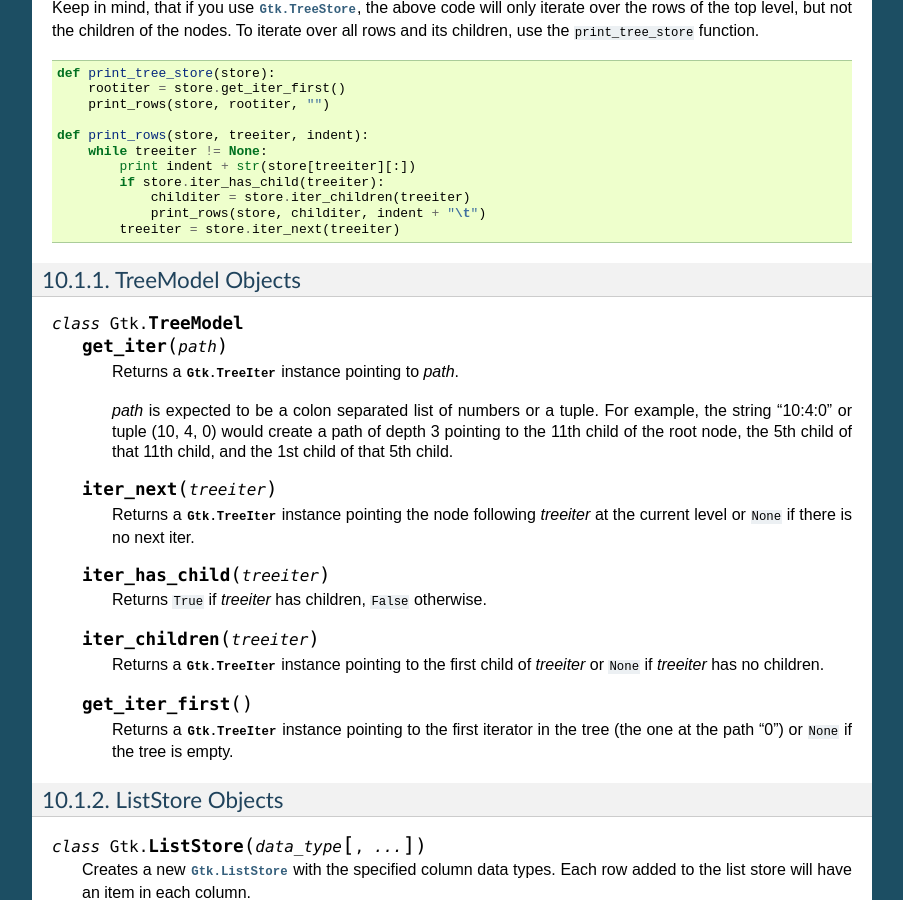
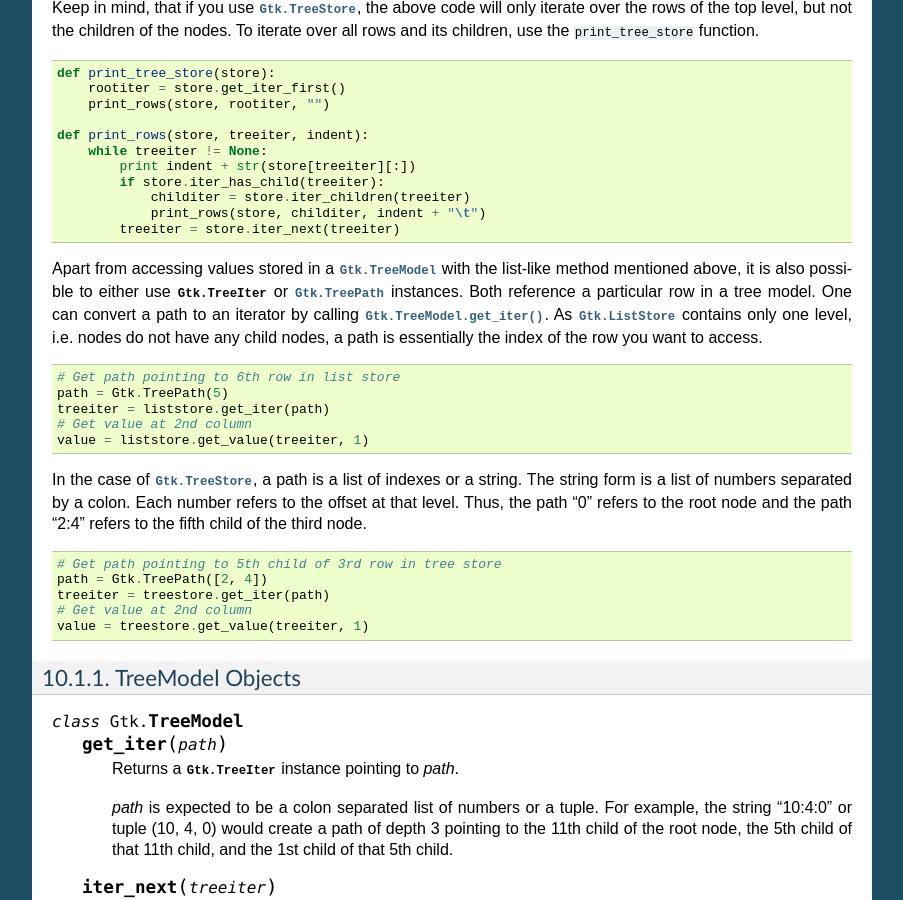
Before and after one commit to sebp/PyGObject-Tutorial, a Sphinx documentation site: the page built from source/treeview.txt, in a window 1280 px wide and 900 px high, scrolled down 1344 px. Shown: the whole window, without its empty margins (198-1101 px from the left). Built offline with Sphinx 7.4.7, drawn with Linux system fonts in a browser that asks for light colours; some of the changed text lies outside the part shown.

Commit message:
Describe how to obtain a Gtk.TreePath
Fixes https://github.com/sebp/PyGObject-Tutorial/issues/17

```diff
--- a/source/treeview.txt
+++ b/source/treeview.txt
@@ -102,6 +102,36 @@ To iterate over all rows and its children, use the ``print_tree_store`` function
                 print_rows(store, childiter, indent + "\t")
             treeiter = store.iter_next(treeiter)
 
+Apart from accessing values stored in a :class:`Gtk.TreeModel` with the list-like
+method mentioned above, it is also possible to
+either use :class:`Gtk.TreeIter` or :class:`Gtk.TreePath` instances. Both reference
+a particular row in a tree model.
+One can convert a path to an iterator by calling :meth:`Gtk.TreeModel.get_iter`.
+As :class:`Gtk.ListStore` contains only one level,
+i.e. nodes do not have any child nodes, a path is essentially the index of the row
+you want to access.
+
+.. code-block:: python
+
+    # Get path pointing to 6th row in list store
+    path = Gtk.TreePath(5)
+    treeiter = liststore.get_iter(path)
+    # Get value at 2nd column
+    value = liststore.get_value(treeiter, 1)
+
+In the case of :class:`Gtk.TreeStore`, a path is a list of indexes or a string.
+The string form is a list of numbers separated by a colon. Each number refers to
+the offset at that level. Thus, the path "0" refers to the root node and the
+path "2:4" refers to the fifth child of the third node.
+
+.. code-block:: python
+
+    # Get path pointing to 5th child of 3rd row in tree store
+    path = Gtk.TreePath([2, 4])
+    treeiter = treestore.get_iter(path)
+    # Get value at 2nd column
+    value = treestore.get_value(treeiter, 1)
+
 TreeModel Objects
 ^^^^^^^^^^^^^^^^^
 
@@ -174,6 +204,22 @@ TreeStore Objects
     If *row* is omitted or ``None``, an empty row will be appended.
 
     Returns a :class:`Gtk.TreeIter` pointing to the appended row.
+
+TreePath Objects
+^^^^^^^^^^^^^^^^
+
+.. class:: Gtk.TreePath(path)
+
+    Construct a :class:`Gtk.TreePath` pointing to the node specified by *path*.
+
+    If *path* is a string it is expected to be a colon separated list of numbers.
+    For example, the string "10:4:0" would create a path of depth 3 pointing to
+    the 11th child of the root node, the 5th child of that 11th child, and the
+    1st child of that 5th child.
+
+    If *path* is a list or a tuple it is expected to contain the indexes of the nodes.
+    Referring to the above mentioned example, the expression ``Gtk.TreePath("10:4:0")``
+    is equivalent to ``Gtk.TreePath([10, 4, 3])``.
 
 The View
 --------
```
